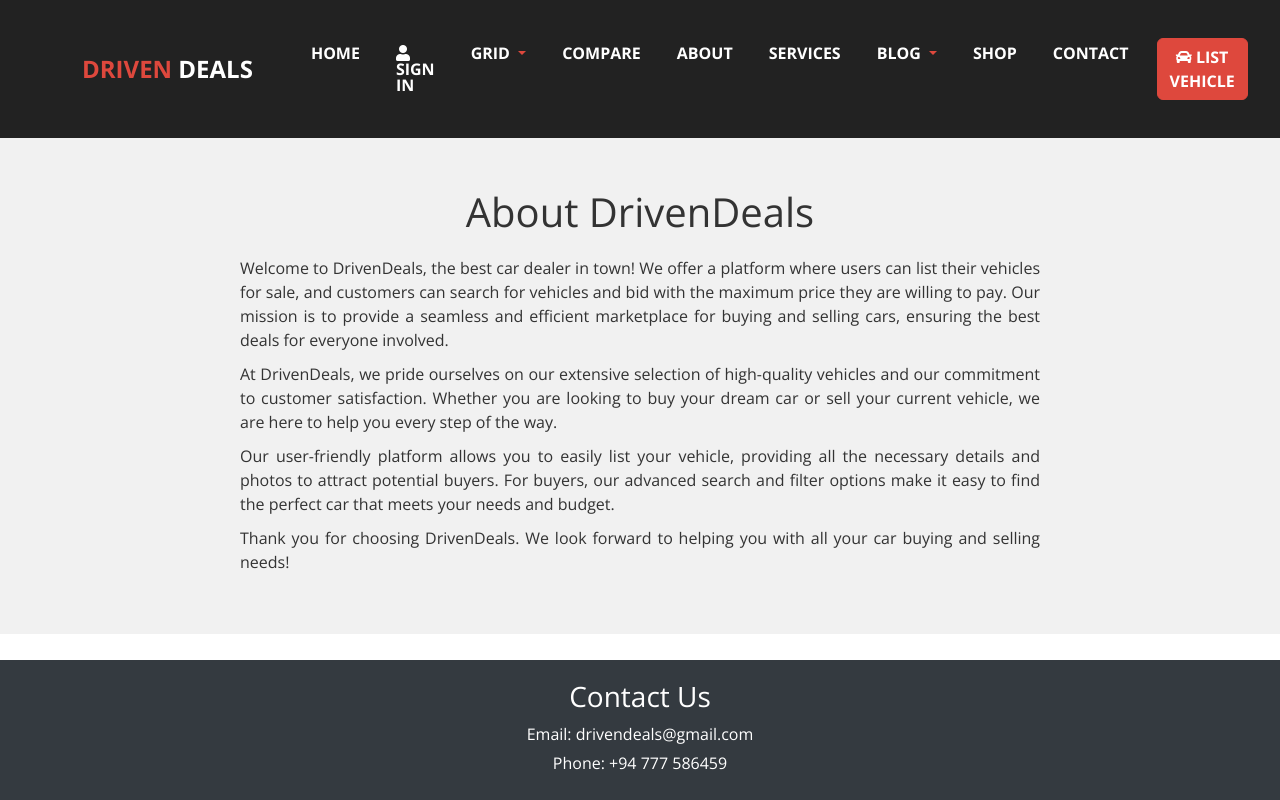
After one commit to vinuvii/DrivenDeals, a Django app: page /about/ in a window 1280 px wide. The commit adds this page. Run offline with Django 5.2, Linux system fonts and the light colour scheme; some libraries are stand-ins or nearby versions.

Commit message:
Created the About Page

```diff
--- a/templates/base.html
+++ b/templates/base.html
@@ -209,7 +209,7 @@
                         <a class="nav-link" href="#">COMPARE</a>
                     </li>
                     <li class="nav-item">
-                        <a class="nav-link" href="#">ABOUT</a>
+                        <a class="nav-link" href="{% url 'about' %}">ABOUT</a>
                     </li>
                     <li class="nav-item">
                         <a class="nav-link" href="#">SERVICES</a>
--- /dev/null
+++ b/vehicles/templates/vehicles/about.html
@@ -0,0 +1,39 @@
+<!-- templates/about.html -->
+{% extends 'base.html' %}
+
+{% block extra_head %}
+<style>
+    .about-section {
+        padding: 50px 20px;
+        background-color: #f1f1f1;
+        color: #333;
+    }
+    .about-section h1 {
+        text-align: center;
+        margin-bottom: 20px;
+    }
+    .about-section p {
+        text-align: justify;
+        margin: 10px auto; /* Adjust margin to create space between paragraphs */
+        max-width: 800px;
+    }
+</style>
+{% endblock %}
+
+{% block content %}
+<div class="about-section">
+    <h1>About DrivenDeals</h1>
+    <p>
+        Welcome to DrivenDeals, the best car dealer in town! We offer a platform where users can list their vehicles for sale, and customers can search for vehicles and bid with the maximum price they are willing to pay. Our mission is to provide a seamless and efficient marketplace for buying and selling cars, ensuring the best deals for everyone involved.
+    </p>
+    <p>
+        At DrivenDeals, we pride ourselves on our extensive selection of high-quality vehicles and our commitment to customer satisfaction. Whether you are looking to buy your dream car or sell your current vehicle, we are here to help you every step of the way.
+    </p>
+    <p>
+        Our user-friendly platform allows you to easily list your vehicle, providing all the necessary details and photos to attract potential buyers. For buyers, our advanced search and filter options make it easy to find the perfect car that meets your needs and budget.
+    </p>
+    <p>
+        Thank you for choosing DrivenDeals. We look forward to helping you with all your car buying and selling needs!
+    </p>
+</div>
+{% endblock %}
--- a/vehicles/templates/vehicles/vehicle_listing.html
+++ b/vehicles/templates/vehicles/vehicle_listing.html
@@ -1,3 +1,4 @@
+
 <!-- templates/vehicles/vehicle_listing.html -->
 <!DOCTYPE html>
 <html lang="en">
--- a/vehicles/urls.py
+++ b/vehicles/urls.py
@@ -13,4 +13,5 @@ urlpatterns = [
     path('list/', views.list_vehicle, name='list_vehicle'),
     path('success/', views.vehicle_success, name='vehicle_success'),
     path('submit/', views.list_vehicle, name='submit_listing'),  # Example path for submitting vehicles
+    path('about/', views.about, name='about'),
 ]
--- a/vehicles/views.py
+++ b/vehicles/views.py
@@ -70,3 +70,6 @@ def edit_profile_view(request):
 def vehicle_listing_view(request):
     # Logic to fetch data for user's bids if needed
     return render(request, 'vehicles/vehicle_listing.html')
+
+def about(request):
+    return render(request, 'vehicles/about.html')
```
